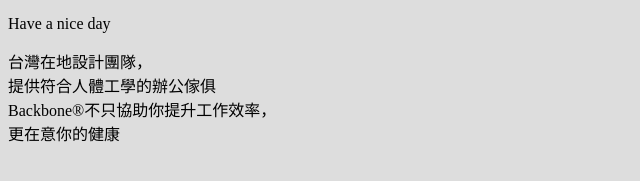
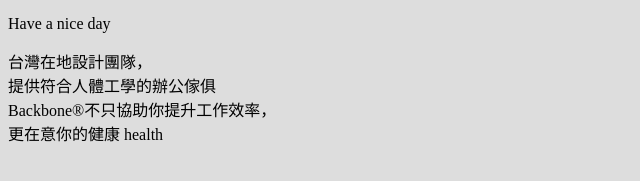
Before and after one commit to eddieco-cpu/gtest, a plain HTML site: page index.html in a window 1280 px wide. Shown: the part 183-364 px from the top of the page, 0-640 px from the left. Drawn offline with Linux system fonts and the light colour scheme.

Commit message:
update index page

```diff
--- a/index.html
+++ b/index.html
@@ -24,7 +24,7 @@
       台灣在地設計團隊，<br />
       提供符合人體工學的辦公傢俱 <br />
       Backbone®不只協助你提升工作效率， <br />
-      更在意你的健康
+      更在意你的健康 health
     </p>
   </body>
 </html>
```
